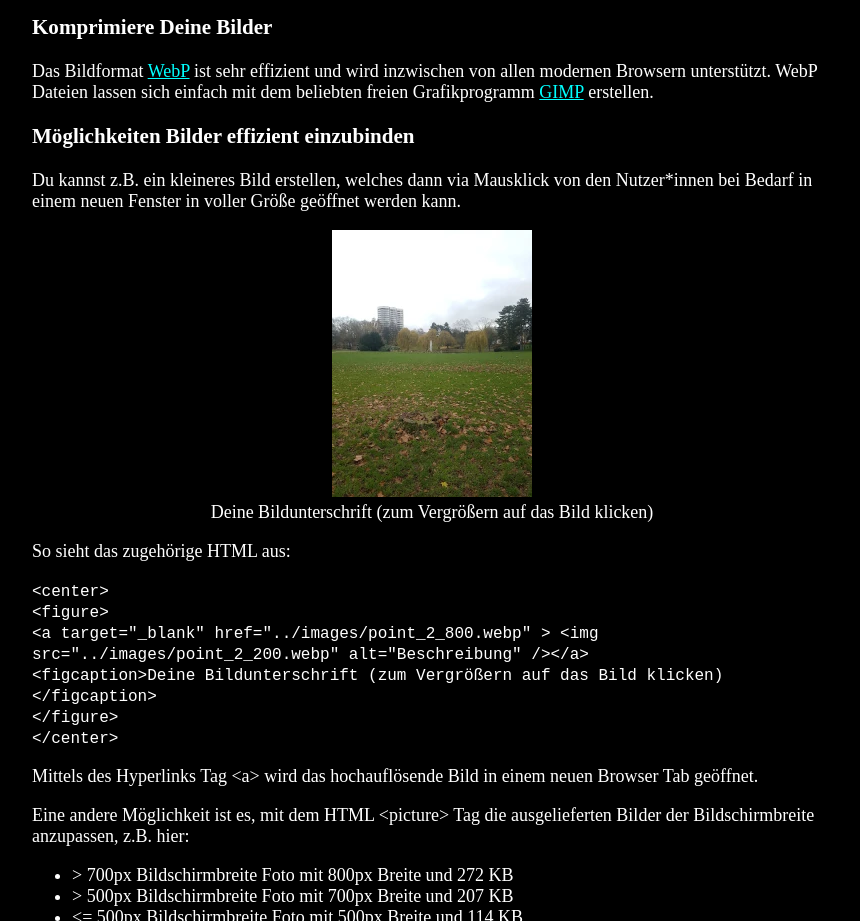
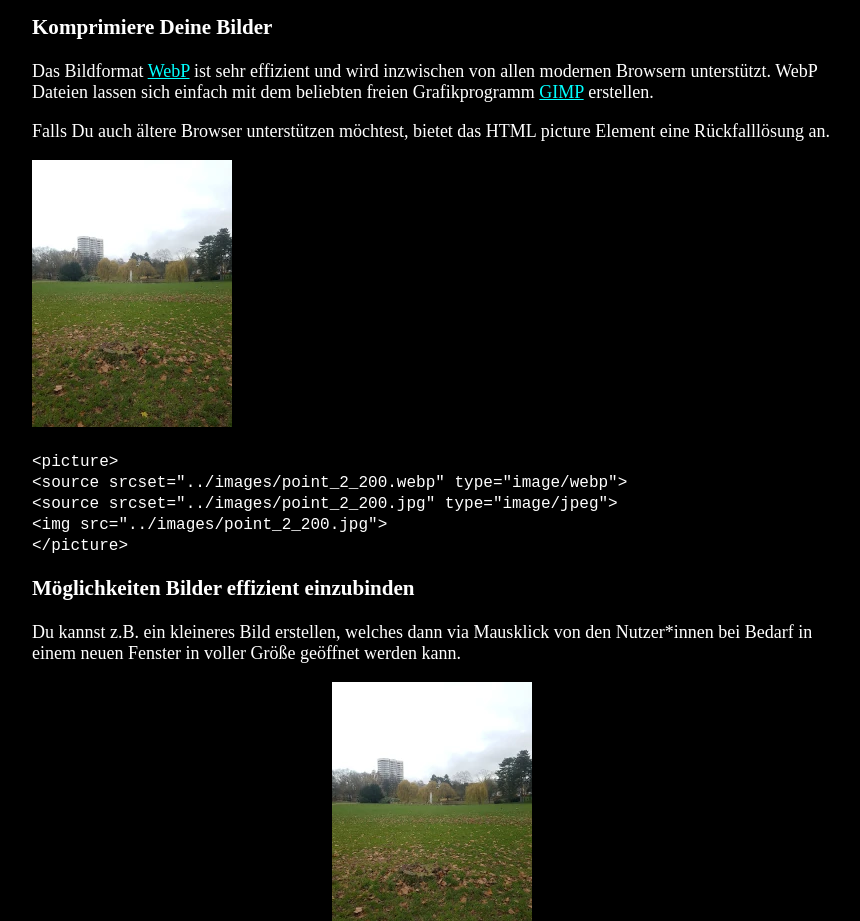
Before and after one commit to codeforcologne/interessante-orte, a plain HTML site: page html/2.html in a window 1280 px wide. Shown: the part 1320-2241 px from the top of the page, without its empty margins (208-1068 px from the left). Drawn offline with Linux system fonts and the light colour scheme.

Commit message:
Update Fallbackmode WebP

```diff
--- a/html/2.html
+++ b/html/2.html
@@ -58,6 +58,21 @@
              <h3>Komprimiere Deine Bilder</h3>
              <p>Das Bildformat <a target="_blank" href="https://de.wikipedia.org/wiki/WebP">WebP</a> ist sehr effizient und wird inzwischen von allen modernen Browsern unterstützt.
              WebP Dateien lassen sich einfach mit dem beliebten freien Grafikprogramm <a target="_blank" href="https://www.gimp.org/">GIMP</a> erstellen.</p>
+<p>Falls Du auch ältere Browser unterstützen möchtest, bietet das HTML picture Element eine Rückfalllösung an.</p>
+<picture>
+    <source srcset="../images/point_2_200.webp" type="image/webp">
+    <source srcset="../images/point_2_200.jpg" type="image/jpeg">
+    <img src="../images/point_2_200.jpg">
+</picture>
+<p>
+<code>
+    &lt;picture&gt;<br/>
+    &lt;source srcset=&quot;../images/point_2_200.webp&quot; type=&quot;image/webp&quot;&gt;<br/>
+    &lt;source srcset=&quot;../images/point_2_200.jpg&quot; type=&quot;image/jpeg&quot;&gt;<br/>
+    &lt;img src=&quot;../images/point_2_200.jpg&quot;&gt;<br/>
+    &lt;/picture&gt;
+</code>
+</p>
 
              <h3>Möglichkeiten Bilder effizient einzubinden</h3>
 
```
Also changed, not shown: images/point_2_200.jpg (added).
